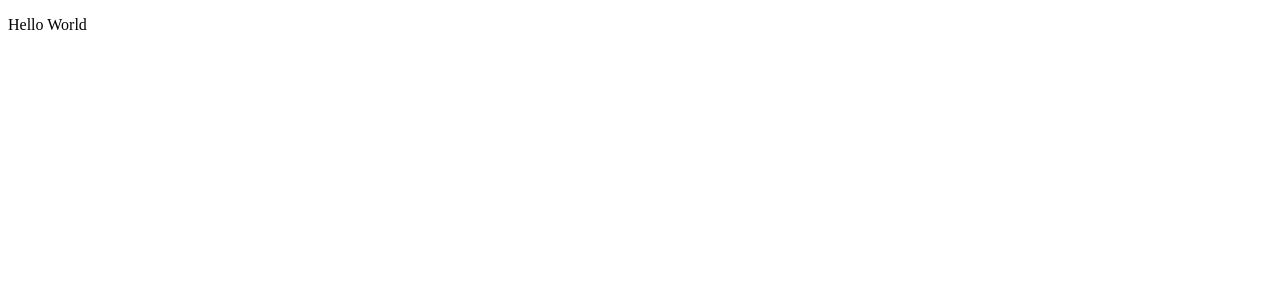
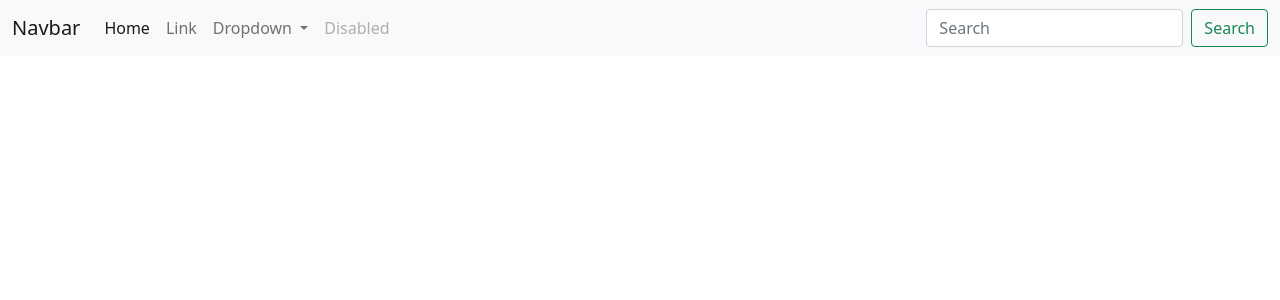
Before and after one commit to matthewrungwe/matthewrungwe-portfolio, an Angular app: page / in a window 1280 px wide. Shown: the top 300 px of the page. Built offline with nearby package versions, Linux system fonts and the light colour scheme.

Commit message:
Intstall bootstrap 5.

```diff
--- a/angular.json
+++ b/angular.json
@@ -34,9 +34,12 @@
               "src/assets"
             ],
             "styles": [
-              "src/styles.less"
+              "src/styles.less",
+              "./node_modules/bootstrap/dist/css/bootstrap.min.css"
             ],
-            "scripts": []
+            "scripts": [
+              "./node_modules/bootstrap/dist/js/bootstrap.min.js"
+            ]
           },
           "configurations": {
             "production": {
--- a/package.json
+++ b/package.json
@@ -18,6 +18,7 @@
     "@angular/platform-browser": "~12.1.1",
     "@angular/platform-browser-dynamic": "~12.1.1",
     "@angular/router": "~12.1.1",
+    "bootstrap": "^5.0.2",
     "rxjs": "~6.6.0",
     "tslib": "^2.2.0",
     "zone.js": "~0.11.4"
--- a/src/app/app.component.html
+++ b/src/app/app.component.html
@@ -1 +1,36 @@
-<p>Hello World</p>
+<nav class="navbar navbar-expand-lg navbar-light bg-light">
+  <div class="container-fluid">
+    <a class="navbar-brand" href="#">Navbar</a>
+    <button class="navbar-toggler" type="button" data-bs-toggle="collapse" data-bs-target="#navbarSupportedContent" aria-controls="navbarSupportedContent" aria-expanded="false" aria-label="Toggle navigation">
+      <span class="navbar-toggler-icon"></span>
+    </button>
+    <div class="collapse navbar-collapse" id="navbarSupportedContent">
+      <ul class="navbar-nav me-auto mb-2 mb-lg-0">
+        <li class="nav-item">
+          <a class="nav-link active" aria-current="page" href="#">Home</a>
+        </li>
+        <li class="nav-item">
+          <a class="nav-link" href="#">Link</a>
+        </li>
+        <li class="nav-item dropdown">
+          <a class="nav-link dropdown-toggle" href="#" id="navbarDropdown" role="button" data-bs-toggle="dropdown" aria-expanded="false">
+            Dropdown
+          </a>
+          <ul class="dropdown-menu" aria-labelledby="navbarDropdown">
+            <li><a class="dropdown-item" href="#">Action</a></li>
+            <li><a class="dropdown-item" href="#">Another action</a></li>
+            <li><hr class="dropdown-divider"></li>
+            <li><a class="dropdown-item" href="#">Something else here</a></li>
+          </ul>
+        </li>
+        <li class="nav-item">
+          <a class="nav-link disabled" href="#" tabindex="-1" aria-disabled="true">Disabled</a>
+        </li>
+      </ul>
+      <form class="d-flex">
+        <input class="form-control me-2" type="search" placeholder="Search" aria-label="Search">
+        <button class="btn btn-outline-success" type="submit">Search</button>
+      </form>
+    </div>
+  </div>
+</nav>
```
Also changed, not shown: 1 other file (tests, documents, lock files or other folders).
